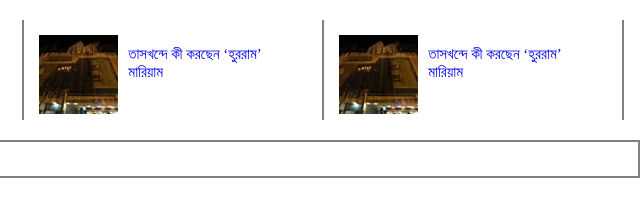
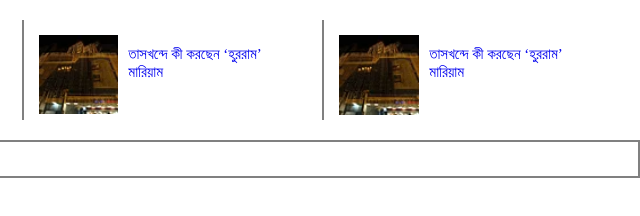
Before and after one commit to Masudrana93/project-3, a plain HTML site: page index.html in a window 1280 px wide. Shown: the full height of the page, 640-1280 px from the left. Drawn offline with Linux system fonts and the light colour scheme.

Commit message:
border-right-none

```diff
--- a/style.css
+++ b/style.css
@@ -91,3 +91,6 @@ img {
     color: blue;
     transition: all 0.5s;
 }
+.top-3-news-part:last-child {
+    border-right: 0;
+}
```
